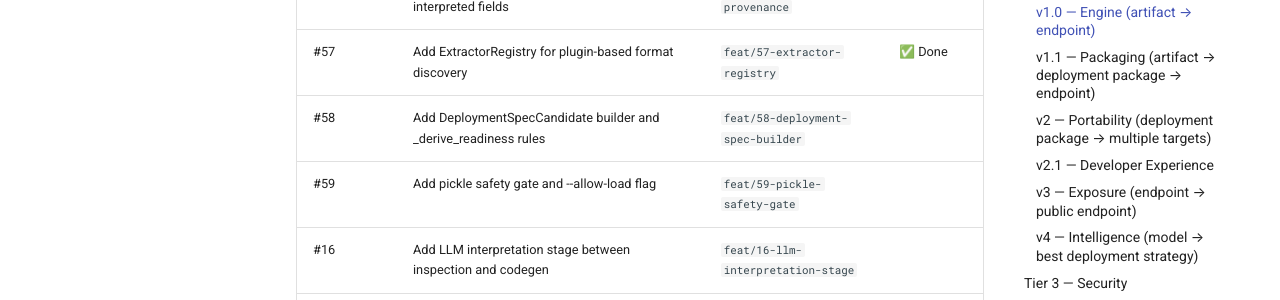
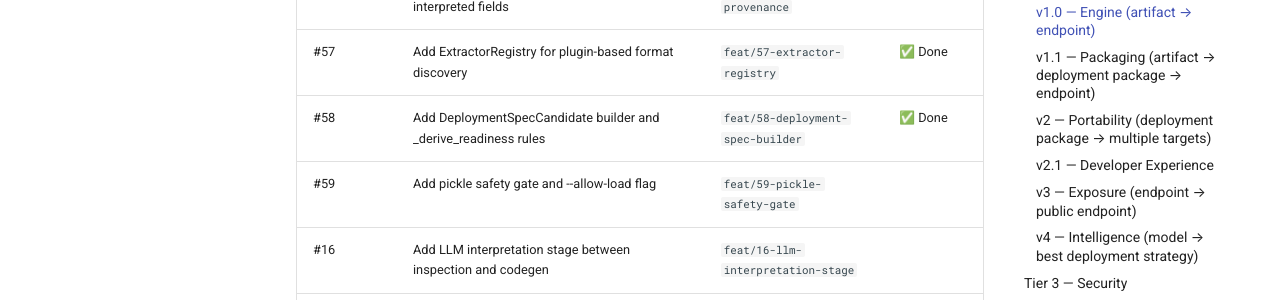
Before and after one commit to AK11105/Inference-Engine, an MkDocs documentation site: the page built from docs/internal/planning/issue-planner.md, in a window 1280 px wide and 900 px high, scrolled down 1231 px. Shown: the part 150-450 px from the top of the window. Built offline with MkDocs 1.6.1 and Material for MkDocs 9.7.7, drawn with Linux system fonts in a browser that asks for light colours; comment, search, counter and statistics services are not loaded.

Commit message:
docs: Update internal issue planner to mark #58 development complete

```diff
--- a/docs/internal/planning/issue-planner.md
+++ b/docs/internal/planning/issue-planner.md
@@ -33,7 +33,7 @@ See `docs/internal/planning/roadmap.md` for release scope decisions.
 |---|-------|--------|--------|
 | #56 | Add FieldValue provenance to ArtifactMetadata interpreted fields | `feat/56-field-provenance` | ✅ Done |
 | #57 | Add ExtractorRegistry for plugin-based format discovery | `feat/57-extractor-registry` | ✅ Done |
-| #58 | Add DeploymentSpecCandidate builder and _derive_readiness rules | `feat/58-deployment-spec-builder` | |
+| #58 | Add DeploymentSpecCandidate builder and _derive_readiness rules | `feat/58-deployment-spec-builder` | ✅ Done |
 | #59 | Add pickle safety gate and --allow-load flag | `feat/59-pickle-safety-gate` | |
 | #16 | Add LLM interpretation stage between inspection and codegen | `feat/16-llm-interpretation-stage` | |
 | #17 | Add --framework flag to deploy to override framework detection | `feat/17-framework-flag` | |
```
